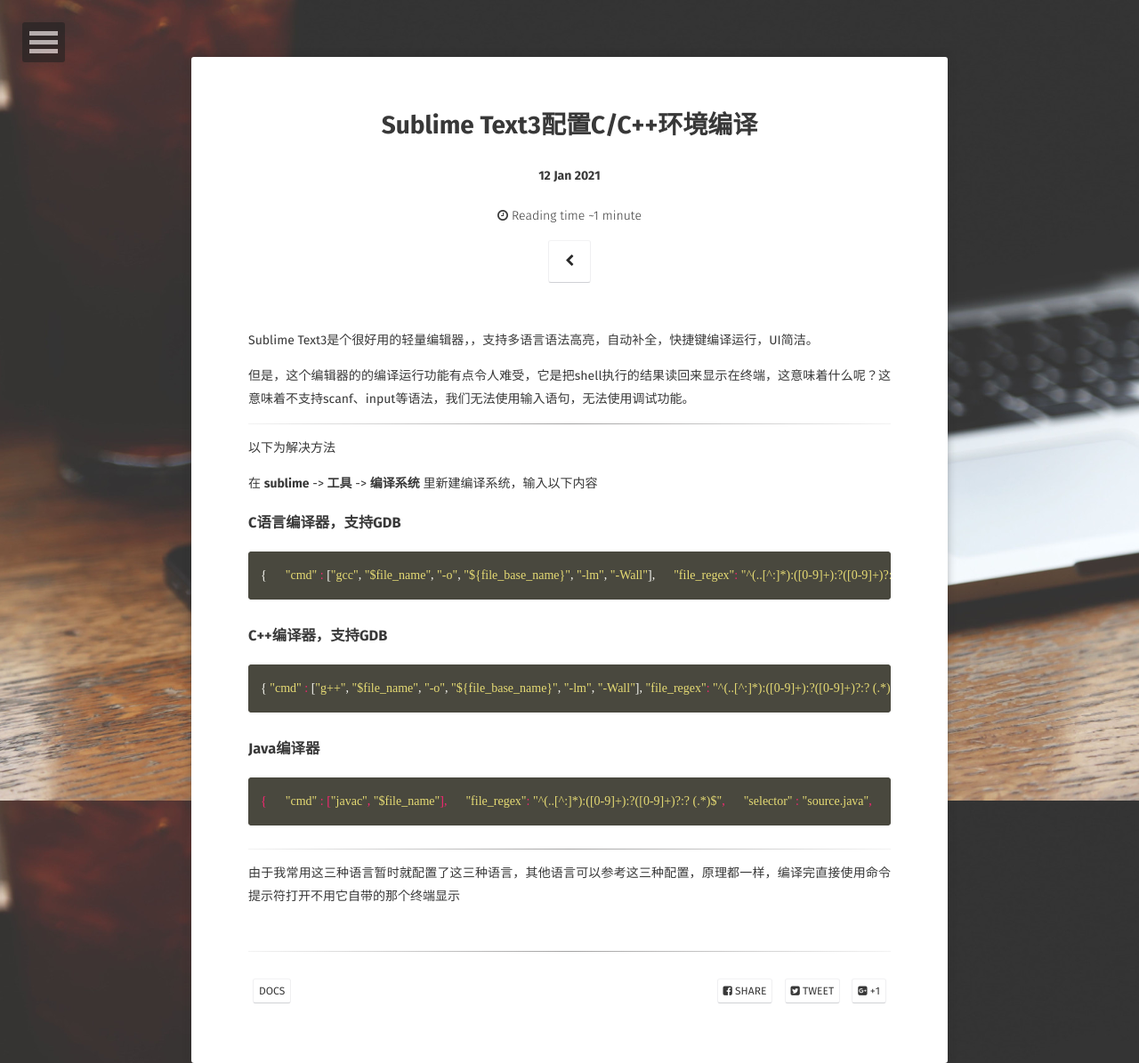
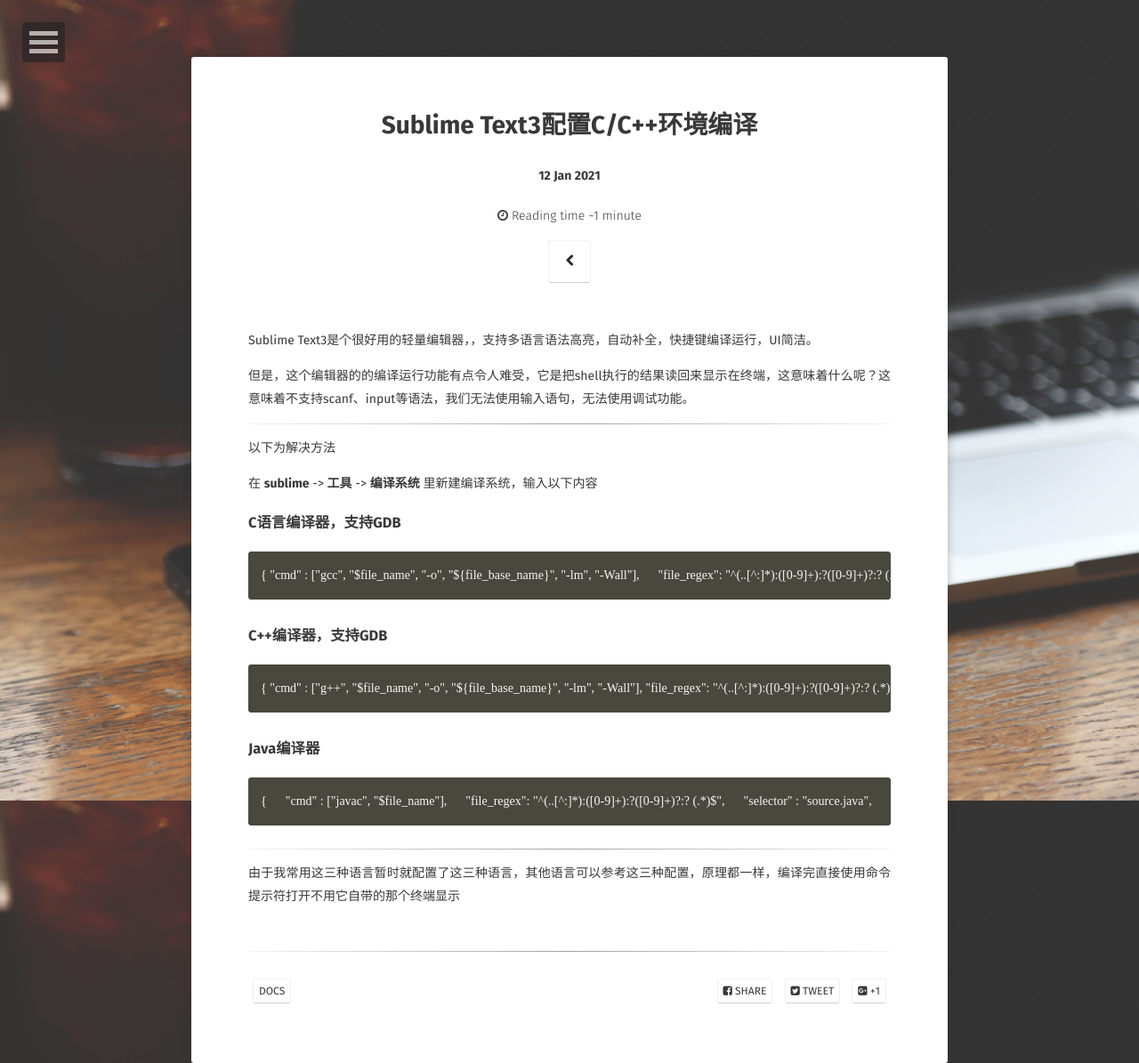
Before and after one commit to SeasonTong/SeasonTong.github.io, a Jekyll site: the page built from _posts/2021-01-12-Sublime.markdown, in a window 1280 px wide. Shown: the whole page at 89% size. Built offline with Jekyll 4.4.1, drawn with Linux system fonts in a browser that asks for light colours; some web fonts are replaced; comment, search, counter and statistics services are not loaded.

Commit message:
Update 2021-01-12-Sublime.markdown

```diff
--- a/_posts/2021-01-12-Sublime.markdown
+++ b/_posts/2021-01-12-Sublime.markdown
@@ -19,19 +19,19 @@ Sublime Text3是个很好用的轻量编辑器，，支持多语言语法高亮
 
 ### C语言编译器，支持GDB
 
-~~~c
-{      "cmd" : ["gcc", "$file_name", "-o", "${file_base_name}", "-lm", "-Wall"],      "file_regex": "^(..[^:]*):([0-9]+):?([0-9]+)?:? (.*)$",      "selector" : "source.c, source.c++",      "shell":false,      "working_dir" : "$file_path",      "variants":      [          {            "name": "RunInCommand",            "cmd": ["cmd", "/c", "gcc","-g", "${file}", "-o", "${file_path}/${file_base_name}", "&&","start", "cmd", "/k", "${file_path}/${file_base_name}"]          }      ]  }
+~~~
+{ "cmd" : ["gcc", "$file_name", "-o", "${file_base_name}", "-lm", "-Wall"],      "file_regex": "^(..[^:]*):([0-9]+):?([0-9]+)?:? (.*)$",      "selector" : "source.c, source.c++",      "shell":false,      "working_dir" : "$file_path",      "variants":      [          {            "name": "RunInCommand",            "cmd": ["cmd", "/c", "gcc","-g", "${file}", "-o", "${file_path}/${file_base_name}", "&&","start", "cmd", "/k", "${file_path}/${file_base_name}"]          }      ]  }
 ~~~
 
 ### C++编译器，支持GDB
 
-~~~c++
+~~~
 { "cmd" : ["g++", "$file_name", "-o", "${file_base_name}", "-lm", "-Wall"], "file_regex": "^(..[^:]*):([0-9]+):?([0-9]+)?:? (.*)$", "selector" : "source.c, source.c++", "shell":false, "working_dir" : "$file_path", "variants": [ { "name": "RunInCommand", "cmd": ["cmd", "/c", "g++","-g", "${file}", "-o", "${file_path}/${file_base_name}", "&&","start", "cmd", "/k", "${file_path}/${file_base_name}"] } ] }
 ~~~
 
 ### Java编译器
 
-~~~java
+~~~
 {      "cmd" : ["javac", "$file_name"],      "file_regex": "^(..[^:]*):([0-9]+):?([0-9]+)?:? (.*)$",      "selector" : "source.java",      "shell":false,      "working_dir" : "$file_path",      "variants":      [          {            "name": "RunInCommand",            "cmd": ["cmd", "/c", "javac","${file}","&&","start", "cmd", "/k", "java $file_name"]          }        ,          {              "name":"Debug",              "cmd": ["cmd", "/c","javac","${file}","&&","start", "cmd", "/k","gdb ${file_path}/${file_base_name}"]          }      ]  }
 ~~~
 
```
